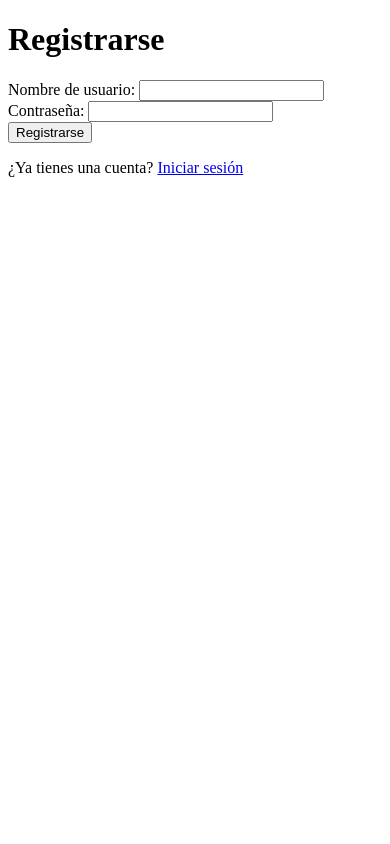
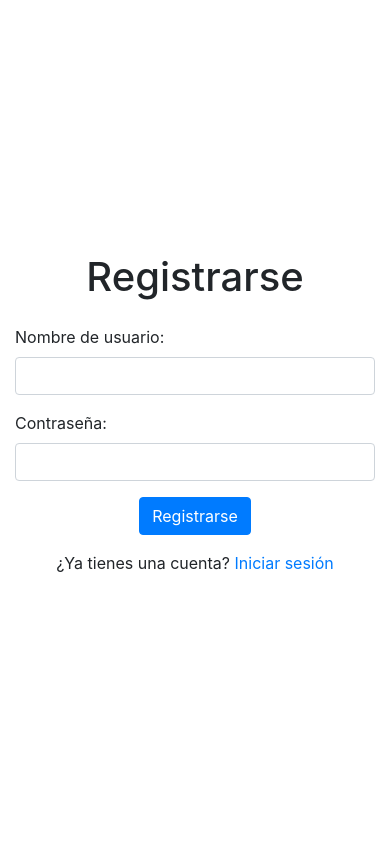
Before and after one commit to ageVega/Aplicacion-Web-CRUD, a Flask app: page /auth/register in a window 390 px wide. Run offline with Flask 2, Linux system fonts and the light colour scheme; some libraries are stand-ins or nearby versions.

Commit message:
Inicio de sesion profesionalizado

```diff
--- a/templates/register.html
+++ b/templates/register.html
@@ -3,19 +3,34 @@
 <head>
     <meta charset="UTF-8">
     <meta name="viewport" content="width=device-width, initial-scale=1.0">
+    <meta http-equiv="X-UA-Compatible" content="ie=edge">
     <title>Registro</title>
+    <link rel="stylesheet" href="https://stackpath.bootstrapcdn.com/bootstrap/4.3.1/css/bootstrap.min.css" integrity="sha384-ggOyR0iXCbMQv3Xipma34MD+dH/1fQ784/j6cY/iJTQUOhcWr7x9JvoRxT2MZw1T" crossorigin="anonymous">
 </head>
 <body>
-    <h1>Registrarse</h1>
-    <form action="/auth/register" method="post">
-        <label for="username">Nombre de usuario:</label>
-        <input type="text" name="username" required>
-        <br>
-        <label for="password">Contraseña:</label>
-        <input type="password" name="password" required>
-        <br>
-        <input type="submit" value="Registrarse">
-    </form>
-    <p>¿Ya tienes una cuenta? <a href="/auth/login">Iniciar sesión</a></p>
+    <div class="container">
+        <div class="row justify-content-center align-items-center" style="height: 100vh;">
+            <div class="col-md-6 col-lg-4">
+                <h1 class="text-center mb-4">Registrarse</h1>
+                <form action="/auth/register" method="post">
+                    <div class="form-group">
+                        <label for="username">Nombre de usuario:</label>
+                        <input type="text" class="form-control" name="username" required>
+                    </div>
+                    <div class="form-group">
+                        <label for="password">Contraseña:</label>
+                        <input type="password" class="form-control" name="password" required>
+                    </div>
+                    <div class="form-group text-center">
+                        <button type="submit" class="btn btn-primary">Registrarse</button>
+                    </div>
+                </form>
+                <p class="text-center">¿Ya tienes una cuenta? <a href="/auth/login">Iniciar sesión</a></p>
+            </div>
+        </div>
+    </div>
+    <script src="https://code.jquery.com/jquery-3.3.1.slim.min.js" integrity="sha384-q8i/X+965DzO0rT7abK41JStQIAqVgRVzpbzo5smXKp4YfRvH+8abtTE1Pi6jizo" crossorigin="anonymous"></script>
+    <script src="https://cdnjs.cloudflare.com/ajax/libs/popper.js/1.14.7/umd/popper.min.js" integrity="sha384-UO2eT0CpHqdSJQ6hJty5KVphtPhzWj9WO1clHTMGa3JDZwrnQq4sF86dIHNDz0W1" crossorigin="anonymous"></script>
+    <script src="https://stackpath.bootstrapcdn.com/bootstrap/4.3.1/js/bootstrap.min.js" integrity="sha384-JjSmVgyd0p3pXB1rRibZUAYoIIy6OrQ6VrjIEaFf/nJGzIxFDsf4x0xIM+B07jRM" crossorigin="anonymous"></script>
 </body>
 </html>
```
Also changed, not shown: templates/login.html (+26 -11 lines).
